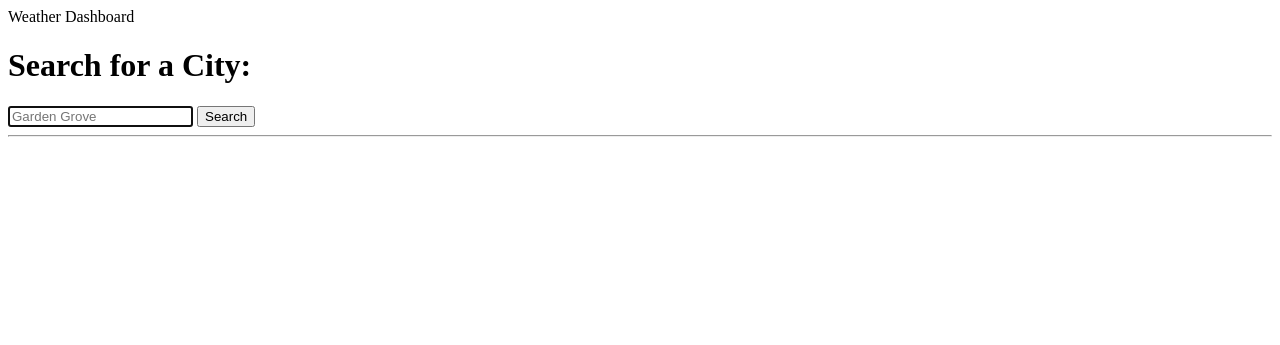
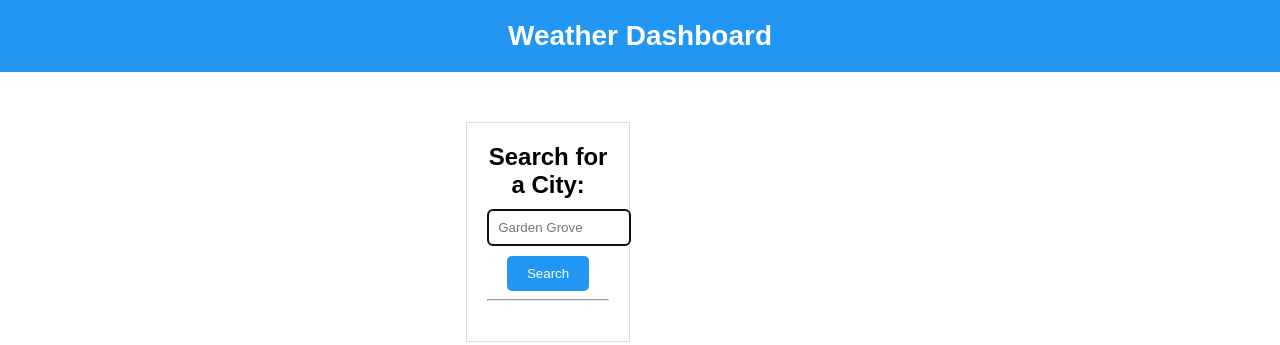
Before and after one commit to Tenshi541/WeatherDash, a plain HTML site: page index.html in a window 1280 px wide. Drawn offline with nearby package versions, Linux system fonts and the light colour scheme; files that its build step writes are made by us from their sources; files whose address does not match are found by name.

Commit message:
styling adn scritps

```diff
--- a/script.js
+++ b/assets/js/script.js
@@ -1,4 +1,4 @@
-/ Set variables and select DOM elements
+ //Set variables and select DOM elements
 const searchHistory = [];
 const weatherApiRootUrl = 'https://api.openweathermap.org';
 const weatherApiKey = '167907938925c9f8d762b3a1bd11b6f2';
@@ -49,7 +49,7 @@ function renderCurrentWeather(city, weather) {
   const tempF = weather.main.temp;
   const windMph = weather.wind.speed;
   const humidity = weather.main.humidity;
-  const iconUrl = https://openweathermap.org/img/w/${weather.weather[0].icon}.png;
+  const iconUrl = "https://openweathermap.org/img/w/${weather.weather[0].icon}.png";
   const iconDescription = weather.weather[0].description || weather[0].main;
 
   const card = document.createElement('div');
@@ -69,14 +69,14 @@ function renderCurrentWeather(city, weather) {
   windEl.setAttribute('class', 'card-text');
   humidityEl.setAttribute('class', 'card-text');
 
-  heading.textContent = ${ city } (${ date });
+  heading.textContent = '${city} (${date})';
   weatherIcon.setAttribute('src', iconUrl);
   weatherIcon.setAttribute('alt', iconDescription);
   weatherIcon.setAttribute('class', 'weather-img');
   heading.append(weatherIcon);
-  tempEl.textContent = Temp: ${ tempF }°F;
-  windEl.textContent = Wind: ${ windMph } MPH;
-  humidityEl.textContent = Humidity: ${ humidity } %;
+  tempEl.textContent = 'Temp: ${ tempF } °F';
+  windEl.textContent = 'Wind: ${ windMph } MPH';
+  humidityEl.textContent = 'Humidity: ${ humidity }%';
   cardBody.append(heading, tempEl, windEl, humidityEl);
 
   todayContainer.innerHTML = '';
@@ -85,6 +85,7 @@ function renderCurrentWeather(city, weather) {
 
 // Render forecast card function
 function renderForecastCard(forecast) {
-  const iconUrl = https://openweathermap.org/img/w/${forecast.weather[0].icon}.png;
+  const iconUrl = 'https://openweathermap.org/img/w/${forecast.weather[0].icon}.png';
   const iconDescription = forecast.weather[0].description;
   const tempF = forecast.main.temp;
+};
--- /dev/null
+++ b/assets/style/style.css
@@ -0,0 +1,98 @@
+/* Global styles */
+body {
+  font-family: Arial, sans-serif;
+  margin: 0;
+  padding: 0;
+}
+
+/* Header styles */
+.heading {
+  background-color: #2196f3;
+  color: #fff;
+  font-size: 28px;
+  font-weight: bold;
+  padding: 20px;
+  text-align: center;
+}
+
+/* Main container styles */
+.container {
+  display: flex;
+  flex-direction: column;
+  align-items: center;
+  justify-content: center;
+  margin-top: 50px;
+}
+
+.row {
+  display: flex;
+  flex-wrap: wrap;
+  margin: 0 -10px;
+}
+
+.col1,
+.col2 {
+  flex: 1;
+  padding: 0 10px;
+}
+
+/* Search area styles */
+#search-area {
+  border: 1px solid #ddd;
+  padding: 20px;
+  text-align: center;
+}
+
+.h1 {
+  font-size: 24px;
+  margin: 0;
+}
+
+.city-input {
+  padding: 10px;
+  border-radius: 5px;
+  border: 1px solid #ddd;
+  margin: 10px 0;
+  width: 100%;
+}
+
+.btn {
+  background-color: #2196f3;
+  color: #fff;
+  border: none;
+  padding: 10px 20px;
+  border-radius: 5px;
+  cursor: pointer;
+}
+
+/* Search history styles */
+#search-history {
+  margin-top: 20px;
+}
+
+#search-history ul {
+  list-style: none;
+  padding: 0;
+  margin: 0;
+}
+
+#search-history ul li {
+  margin: 5px 0;
+}
+
+/* Five day forecast styles */
+#five-day {
+  margin-top: 20px;
+}
+
+.spacebetween {
+  justify-content: space-between;
+}
+
+@media only screen and (max-width: 600px) {
+  .col1,
+  .col2 {
+    flex: none;
+    width: 100%;
+  }
+}
--- a/index.html
+++ b/index.html
@@ -5,12 +5,11 @@
   <meta charset="UTF-8">
   <meta http-equiv="X-UA-Compatible" content="IE=edge">
   <meta name="viewport" content="width=device-width, initial-scale=1.0">
-  <link rel="stylesheet" href='./assets/css/style.css'>
+  <link href="./assets/css/style.css" rel="stylesheet" />
   <title>Weather Dashboard</title>
 </head>
 
 <body>
-  <!-- header -->
   <header class="heading">Weather Dashboard</header>
 
   <main id='container' class="container">
```
Also changed, not shown: style/style.css (deleted), 1 other file.
